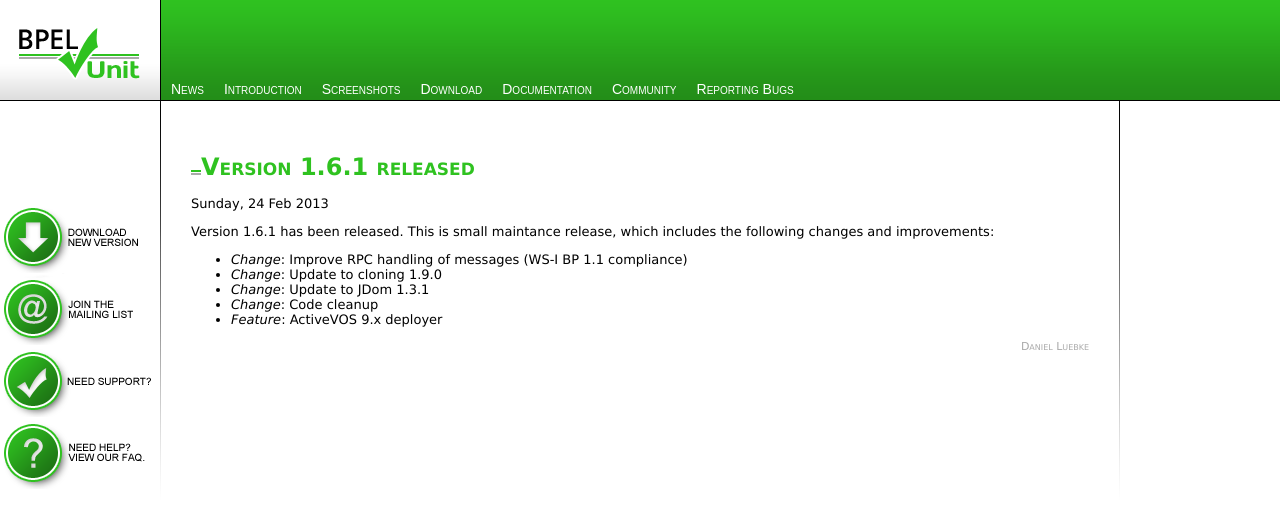
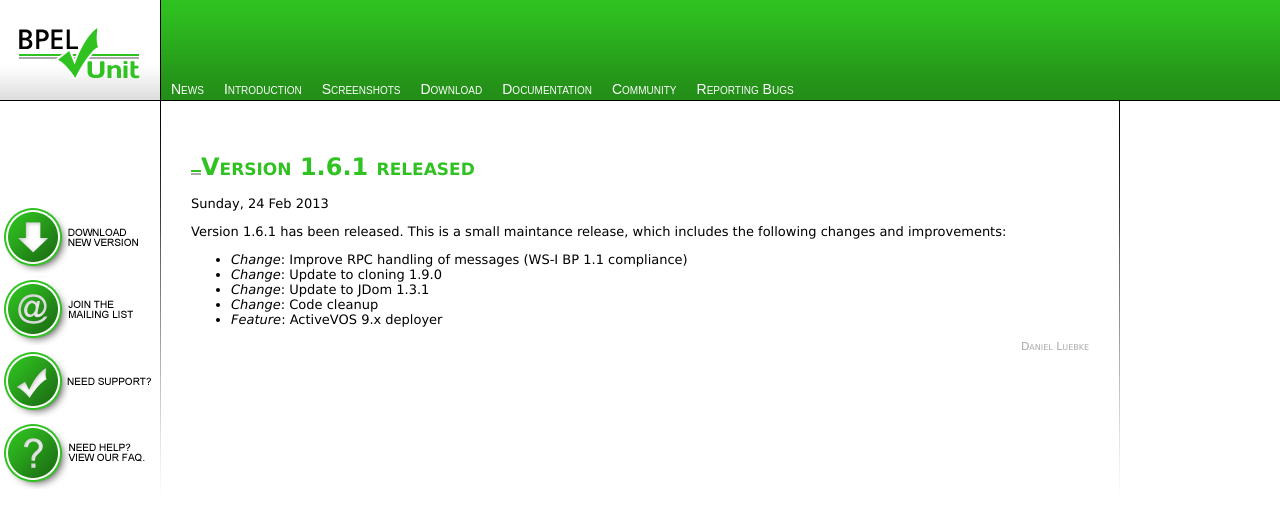
Before and after one commit to bpelunit/bpelunit.github.com, a Jekyll site: the page built from _posts/2013-02-24-release-1.6.1.markdown, in a window 1280 px wide. Shown: the top 527 px of the page. Built offline with Jekyll 4.4.1, drawn with Linux system fonts in a browser that asks for light colours.

```diff
--- a/_posts/2013-02-24-release-1.6.1.markdown
+++ b/_posts/2013-02-24-release-1.6.1.markdown
@@ -5,7 +5,7 @@ author: Daniel Luebke
 published: true
 ---
 
-Version 1.6.1 has been released. This is small maintance release, which includes the following changes and improvements:
+Version 1.6.1 has been released. This is a small maintance release, which includes the following changes and improvements:
 
 * _Change_: Improve RPC handling of messages (WS-I BP 1.1 compliance)
 * _Change_: Update to cloning 1.9.0
```
